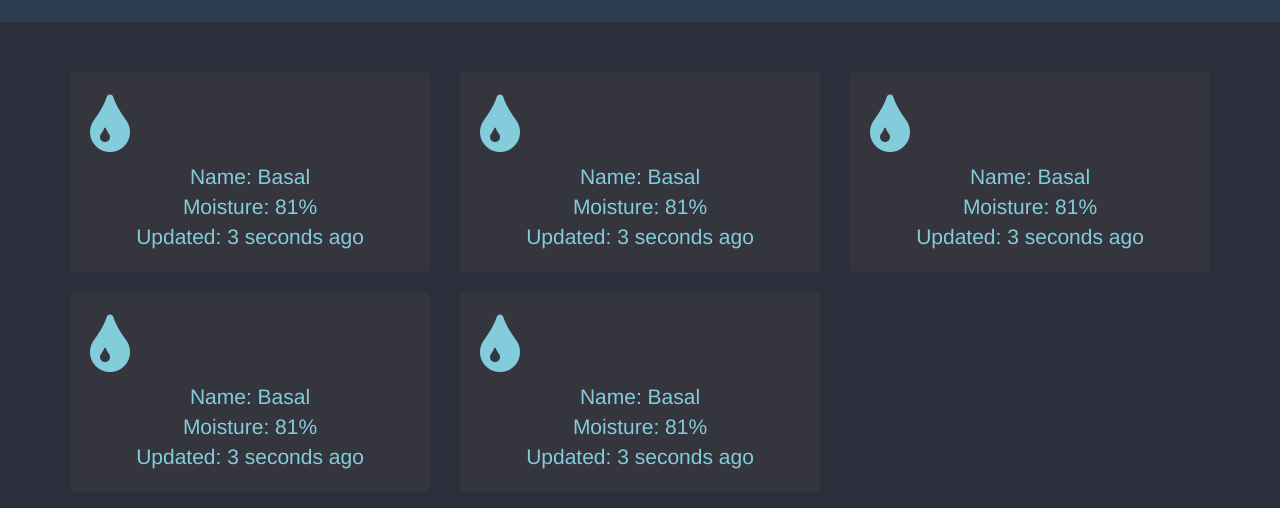
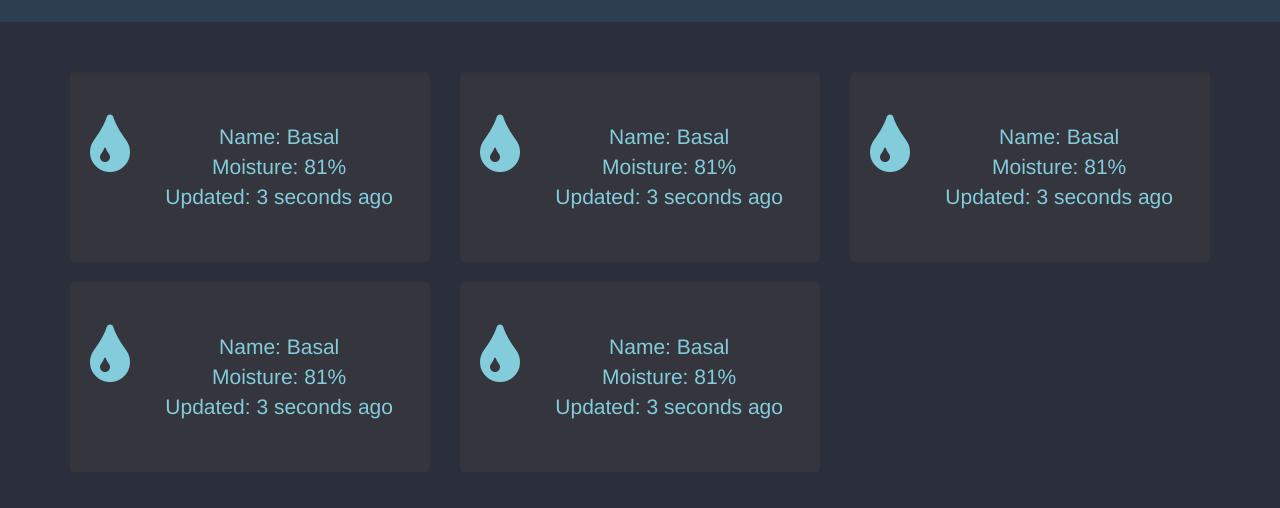
Before and after one commit to PlantMoistureIoT/moisture-desktop, a website: page index.html in a window 1280 px wide. Shown: the part 68-576 px from the top of the page. Drawn offline with Linux system fonts and the light colour scheme; no server answers.

Commit message:
index : Align icon and text horizontally
Signed-off-by: Madhav Kanbur <abcdjdj@gmail.com>

```diff
--- a/index.html
+++ b/index.html
@@ -26,41 +26,66 @@
       <div class="row">
         <div class="col-xs-6 col-lg-4">
           <div class="plant col-xs-12 col-lg-12 well" id="plant1">
-            <i class="fa fa-tint" style="font-size: 5em;"></i>
-            <div class="info text-center" id="info1">
-              Name: Basal<br />Moisture: 81%<br />Updated: 3 seconds ago<br />
-            </div>
-          </div>
-        </div>
-        <div class="col-xs-6 col-lg-4">
-          <div class="plant col-xs-12 col-lg-12 well" id="plant2">
-            <i class="fa fa-tint" style="font-size: 5em;"></i>
-            <div class="info text-center" id="info1">
-              Name: Basal<br />Moisture: 81%<br />Updated: 3 seconds ago<br />
-            </div>
-          </div>
-        </div>
-        <div class="col-xs-6 col-lg-4">
-          <div class="plant col-xs-12 col-lg-12 well" id="plant3">
-            <i class="fa fa-tint" style="font-size: 5em;"></i>
-            <div class="info text-center" id="info1">
-              Name: Basal<br />Moisture: 81%<br />Updated: 3 seconds ago<br />
-            </div>
-          </div>
-        </div>
-        <div class="col-xs-6 col-lg-4">
-          <div class="plant col-xs-12 col-lg-12 well" id="plant4">
-            <i class="fa fa-tint" style="font-size: 5em;"></i>
-            <div class="info text-center" id="info1">
-              Name: Basal<br />Moisture: 81%<br />Updated: 3 seconds ago<br />
+            <div class="row">
+                <div class="col-xs-2 col-lg-2">
+                   <br />
+                   <i class="fa fa-tint" style="font-size: 5em;"></i>
+                </div>
+                <div class="info text-center col-xs-10 col-lg-10" id="info1">
+                   <br />Name: Basal<br />Moisture: 81%<br />Updated: 3 seconds ago<br /><br />
+                </div>
             </div>
           </div>
         </div>
         <div class="col-xs-6 col-lg-4">
           <div class="plant col-xs-12 col-lg-12 well" id="plant1">
-            <i class="fa fa-tint" style="font-size: 5em;"></i>
-            <div class="info text-center" id="info1">
-              Name: Basal<br />Moisture: 81%<br />Updated: 3 seconds ago<br />
+            <div class="row">
+                <div class="col-xs-2 col-lg-2">
+                   <br />
+                   <i class="fa fa-tint" style="font-size: 5em;"></i>
+                </div>
+                <div class="info text-center col-xs-10 col-lg-10" id="info1">
+                   <br />Name: Basal<br />Moisture: 81%<br />Updated: 3 seconds ago<br /><br />
+                </div>
+            </div>
+          </div>
+        </div>
+        <div class="col-xs-6 col-lg-4">
+          <div class="plant col-xs-12 col-lg-12 well" id="plant1">
+            <div class="row">
+                <div class="col-xs-2 col-lg-2">
+                   <br />
+                   <i class="fa fa-tint" style="font-size: 5em;"></i>
+                </div>
+                <div class="info text-center col-xs-10 col-lg-10" id="info1">
+                   <br />Name: Basal<br />Moisture: 81%<br />Updated: 3 seconds ago<br /><br />
+                </div>
+            </div>
+          </div>
+        </div>
+        <div class="col-xs-6 col-lg-4">
+          <div class="plant col-xs-12 col-lg-12 well" id="plant1">
+            <div class="row">
+                <div class="col-xs-2 col-lg-2">
+                   <br />
+                   <i class="fa fa-tint" style="font-size: 5em;"></i>
+                </div>
+                <div class="info text-center col-xs-10 col-lg-10" id="info1">
+                   <br />Name: Basal<br />Moisture: 81%<br />Updated: 3 seconds ago<br /><br />
+                </div>
+            </div>
+          </div>
+        </div>
+        <div class="col-xs-6 col-lg-4">
+          <div class="plant col-xs-12 col-lg-12 well" id="plant1">
+            <div class="row">
+                <div class="col-xs-2 col-lg-2">
+                   <br />
+                   <i class="fa fa-tint" style="font-size: 5em;"></i>
+                </div>
+                <div class="info text-center col-xs-10 col-lg-10" id="info1">
+                   <br />Name: Basal<br />Moisture: 81%<br />Updated: 3 seconds ago<br /><br />
+                </div>
             </div>
           </div>
         </div>
```
